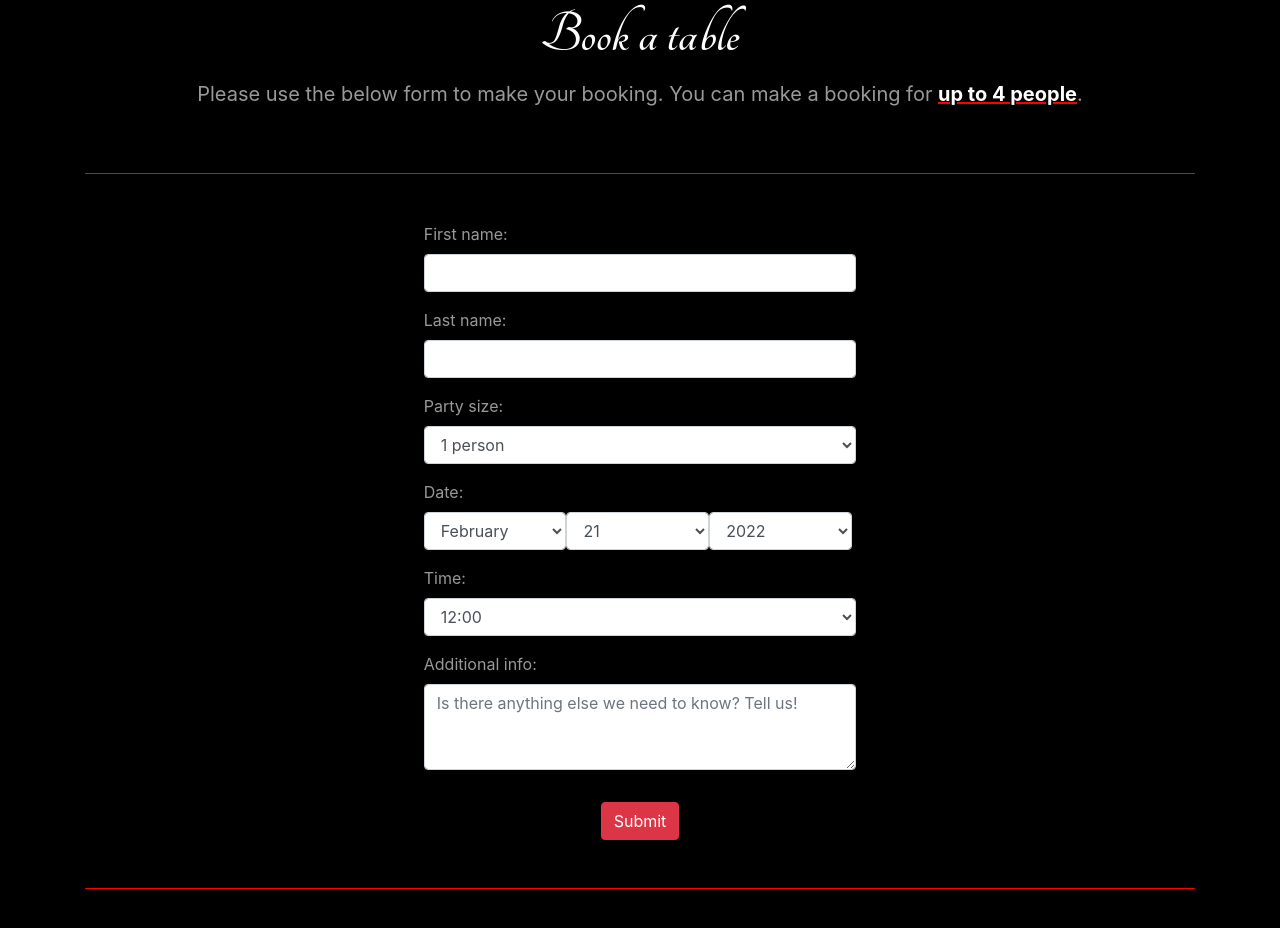
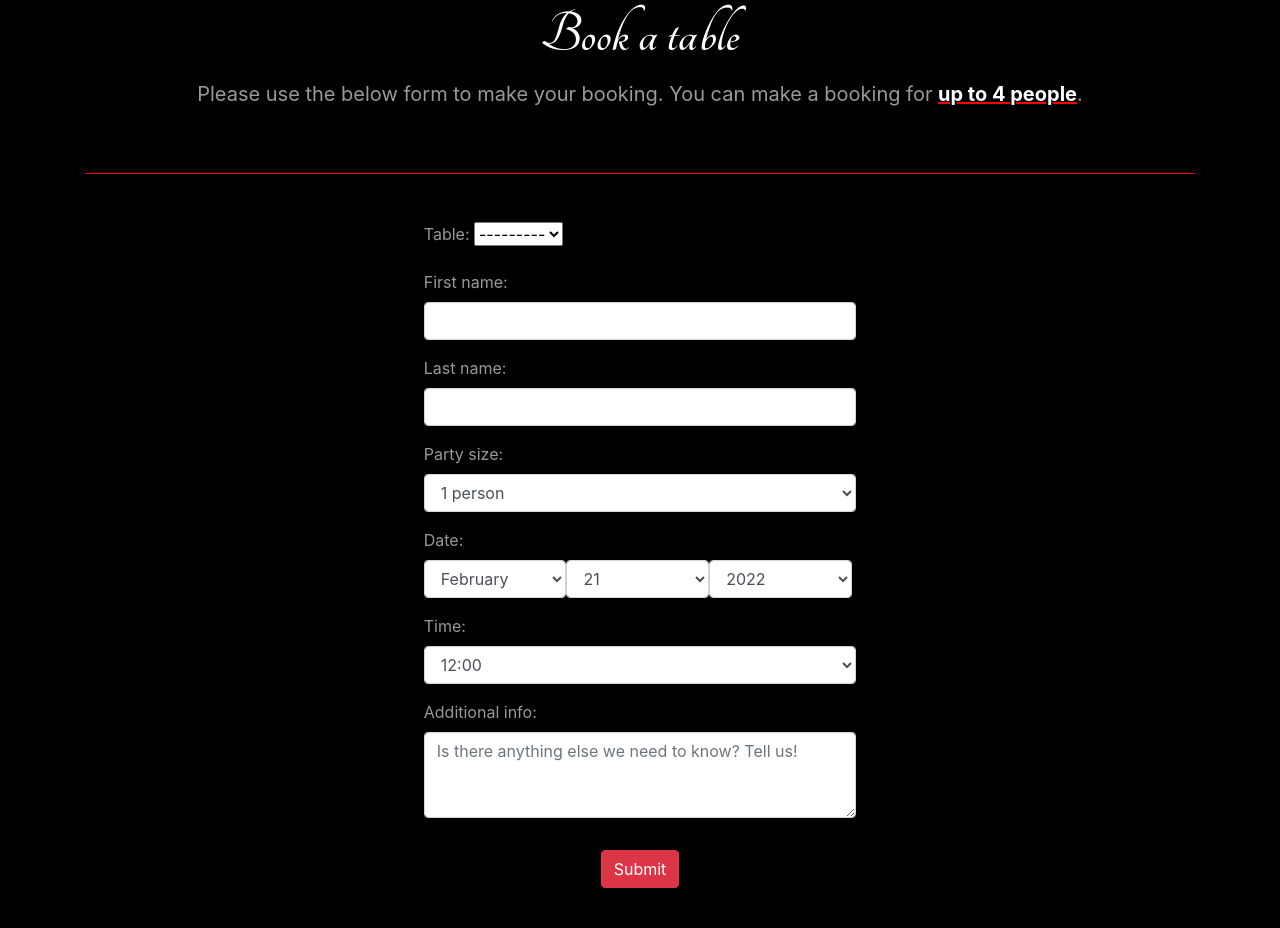
Before and after one commit to OlgaJ1989/taste-of-poland, a Django app: page /create-booking in a window 1280 px wide. Shown: the part 147-1075 px from the top of the page. Run offline with Django 3.2, Linux system fonts and the light colour scheme; the visitor is signed in with stand-in values (Sample User, id 1); data that the repository does not hold is empty; some libraries are stand-ins or nearby versions.

Commit message:
Correct a typo in models.py

```diff
--- a/table_reservation/forms.py
+++ b/table_reservation/forms.py
@@ -5,7 +5,7 @@ from .models import Reservation
 class ReservationForm(ModelForm):
     class Meta:
         model = Reservation
-        fields = ('first_name', 'last_name', 'party_size',
+        fields = ('table', 'first_name', 'last_name', 'party_size',
                   'date', 'time', 'additional_info')
         widgets = {
             'date': widgets.SelectDateWidget(
--- a/table_reservation/models.py
+++ b/table_reservation/models.py
@@ -37,7 +37,7 @@ PEOPLE_CHOICES = (
 
 
 class Table(models.Model):
-    # seats = models.IntegerField()
+    #seats = models.IntegerField()
     min_people = models.IntegerField()
     max_people = models.IntegerField()
 
--- a/table_reservation/views.py
+++ b/table_reservation/views.py
@@ -37,6 +37,8 @@ def create_booking(request):
     if request.method == 'POST':
         form = ReservationForm(request.POST)
         if form.is_valid():
+            obj = form.save(commit=False)
+            obj.booker = request.user
             form.save()
             return redirect('profile')
     context = {'form': form}
--- a/templates/profile.html
+++ b/templates/profile.html
@@ -13,14 +13,17 @@
         <div class="col-12 mt-5">
             {% for reservation in reservations %}
             <div>
+
                 {% if request.user == reservation.booker %}
                 <p style="font-size: 20px">
                     <a href="/booking_details/{{reservation.id}}">Booking for
                         {{ reservation.first_name }} {{ reservation.last_name }} for
-                        {{ reservation.date }} at {{ reservation.time }} for {{ reservation.party_size }}</a></p>
+                        {{ reservation.date }} at {{ reservation.time }} for {{ reservation.party_size }}</a>
+                </p>
                 <a href="{% url 'update-booking' reservation.id %}" class="btn btn-primary">Edit</a>
                 <a href="{% url 'delete-booking' reservation.id %}" class="btn btn-danger">Delete</a>
                 {% endif %}
+
             </div>
             {% endfor %}
         </div>
```
